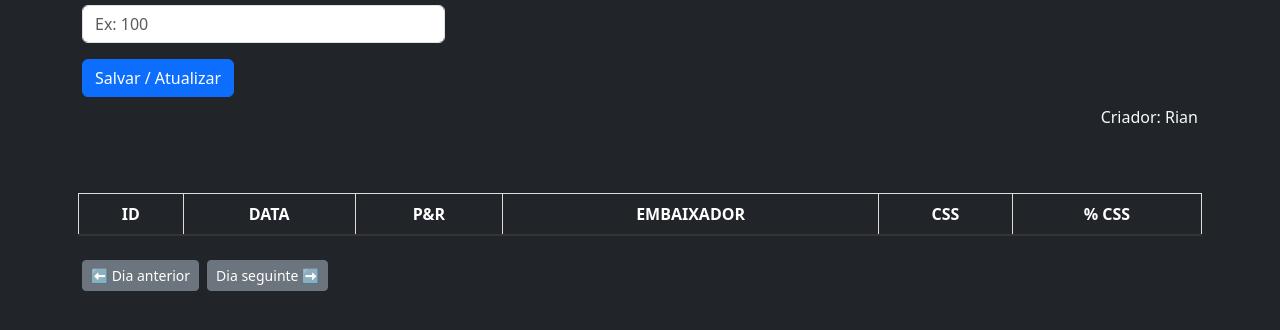
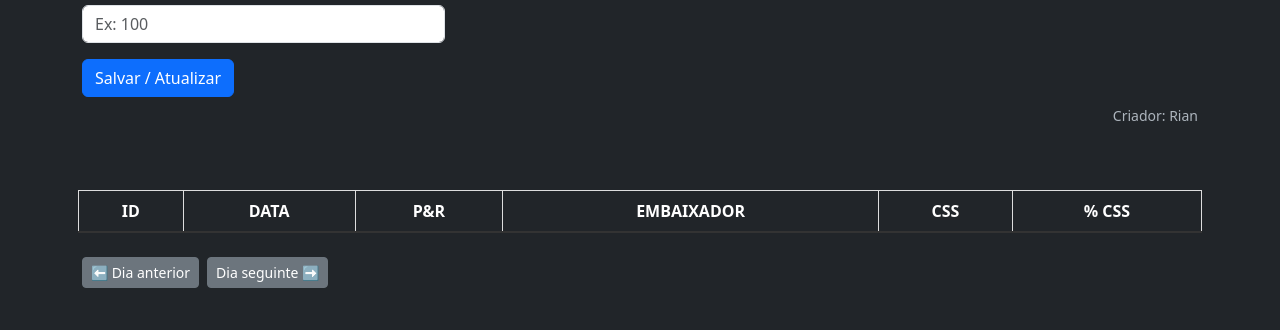
Before and after one commit to Loirin12/planilha-rdm-site-, a Flask app: page /planilha-sig in a window 1280 px wide. Shown: the part 393-723 px from the top of the page. Run offline with Flask 3, Linux system fonts and the light colour scheme; the visitor is signed in with stand-in values (Sample User, id 1); data that the repository does not hold is empty; some libraries are stand-ins or nearby versions.

Commit message:
Add styles for criador-texto class

```diff
--- a/static/style.css
+++ b/static/style.css
@@ -124,6 +124,12 @@ th {
     gap: 20px;
 }
 
+.criador-texto {
+  color: #adb5bd;   /* cinza suave (igual sistema) */
+  font-size: 14px;
+  font-weight: 500;
+}
+
 /* Botões */
 .social-link {
     display: inline-flex;
```
